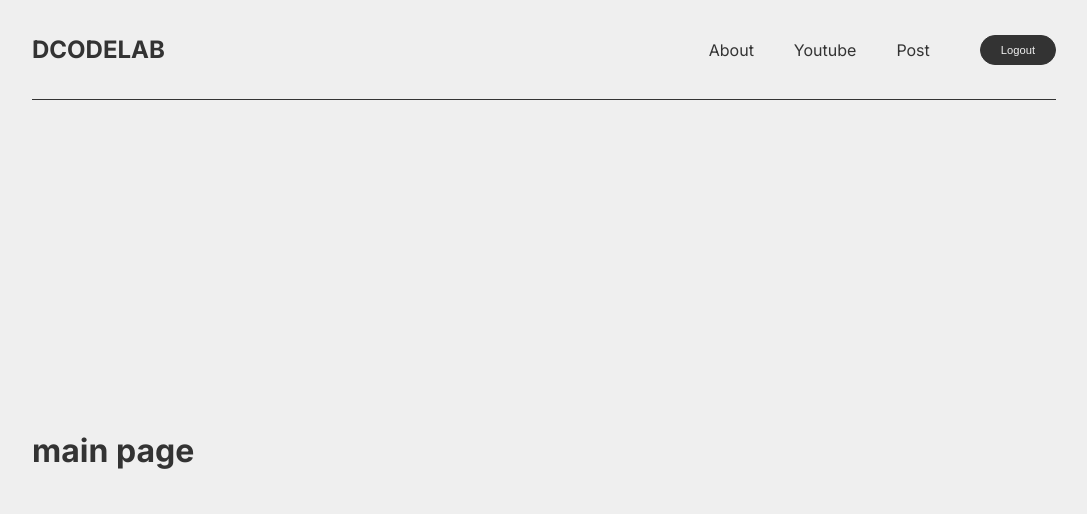
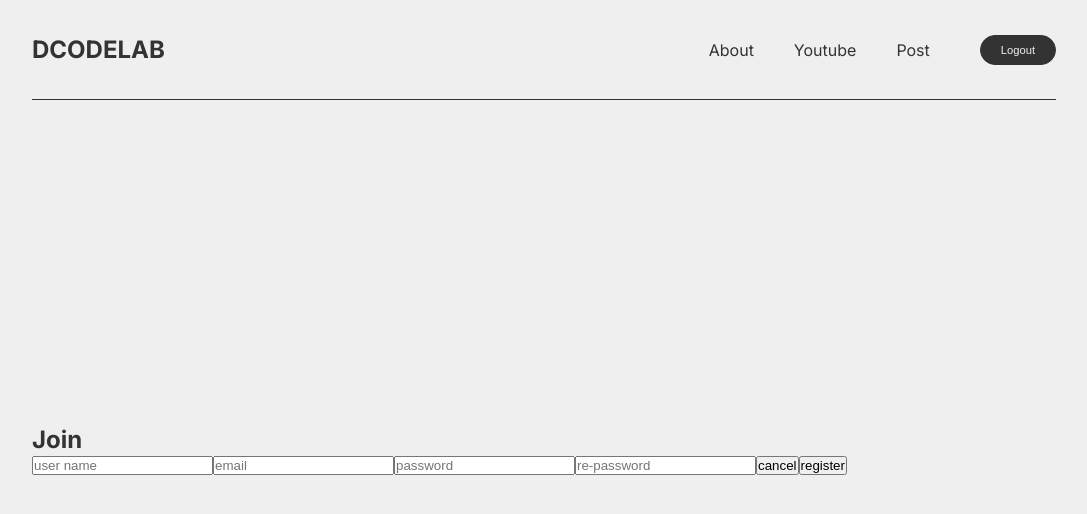
Before and after one commit to 2311dcode/next-deploy, a Next.js app: page / in a window 1280 px wide. Shown: the top 514 px of the page, without its empty margins (96-1183 px from the left). Built offline with nearby package versions, Linux system fonts and the light colour scheme.

Commit message:
입력폼을 use clinet방식으로 컴포넌트 분리

```diff
--- /dev/null
+++ b/src/app/(auth)/join.module.scss
@@ -0,0 +1,2 @@
+.join {
+}
--- /dev/null
+++ b/src/app/(auth)/page.jsx
@@ -0,0 +1,12 @@
+import clsx from 'clsx';
+import styles from './join.module.scss';
+import JoinMembers from '@/components/joinMembers/JoinMembers';
+
+export default function Join() {
+  return (
+    <section className={clsx(styles.join)}>
+      <h1>Join</h1>
+      <JoinMembers />
+    </section>
+  );
+}
--- /dev/null
+++ b/src/components/joinMembers/JoinMembers.jsx
@@ -0,0 +1,17 @@
+'use client';
+import clsx from 'clsx';
+import styles from './joinMembers.module.scss';
+
+export default function JoinMembers() {
+  return (
+    <form className={clsx(styles.joinMembers)}>
+      <input type="text" name="username" placeholder="user name" />
+      <input type="email" name="email" placeholder="email" />
+      <input type="password" name="password" placeholder="password" />
+      <input type="password" name="repassword" placeholder="re-password" />
+
+      <input type="reset" value="cancel" />
+      <input type="submit" value="register" />
+    </form>
+  );
+}
--- /dev/null
+++ b/src/components/joinMembers/joinMembers.module.scss
@@ -0,0 +1,2 @@
+.joinMembers {
+}
```
